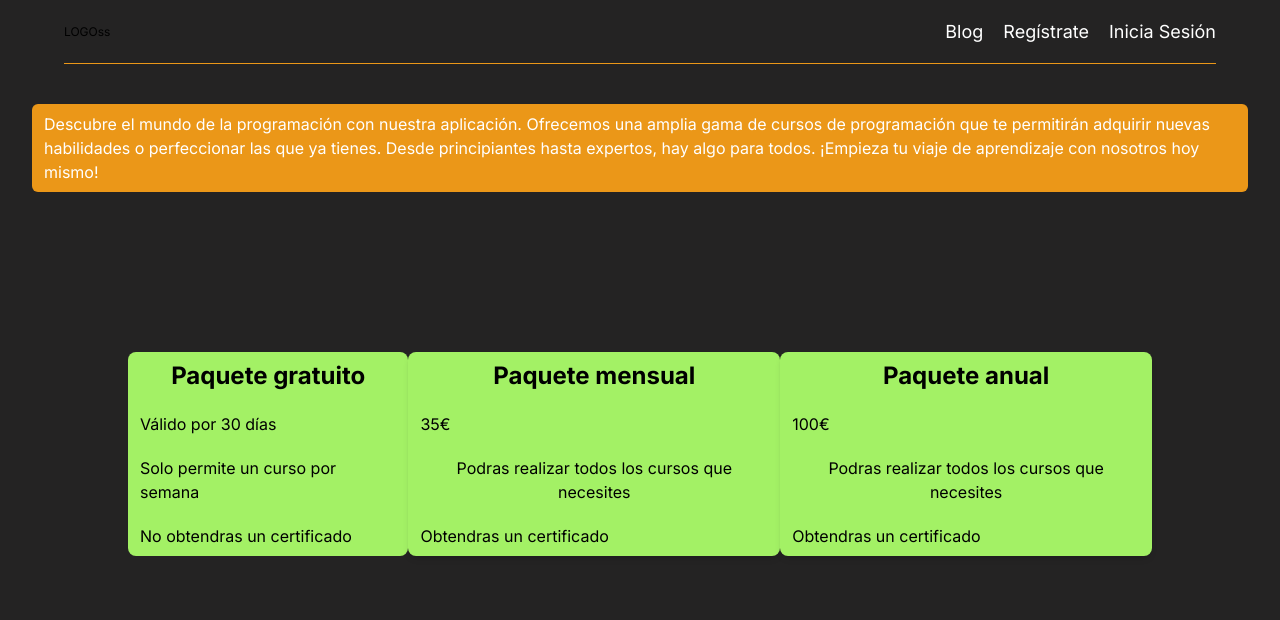
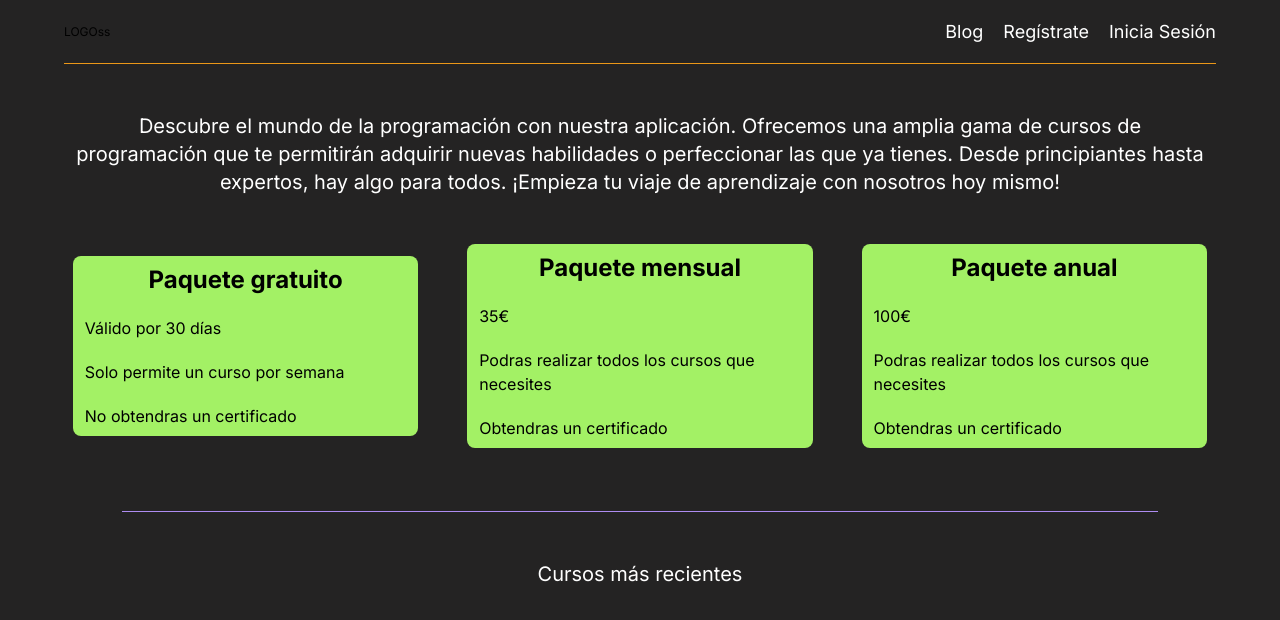
Before and after one commit to BraisCS/CoursePage, a Next.js app: page / in a window 1280 px wide. Shown: the top 620 px of the page. Built offline with nearby package versions, Linux system fonts and the light colour scheme; no server answers.

Commit message:
changes in navbar

```diff
--- a/app/components/nav.tsx
+++ b/app/components/nav.tsx
@@ -13,7 +13,7 @@ export default function Nav({ session }: { session: any }) {
     return (
         <>
         {/* Pantallas grandes */}
-        <nav className="h-16 w-[90%] border-b border-Light-Orange flex flex-row justify-between items-center lg:block">
+        <nav className="h-16 w-[90%] border-b border-Light-Orange lg:flex flex-row justify-between items-center hidden">
             <div className='flex flex-row justify-between items-center h-full w-full'>
             <p className="text-white text-xs">LOGOss</p>
             <div className='flex flex-row justify-end items-center h-full w-full gap-5'>
@@ -40,8 +40,17 @@ export default function Nav({ session }: { session: any }) {
         <nav className="h-16 w-[90%] border-b border-Light-Orange flex flex-row justify-between items-center lg:hidden">
             {showButtons && (
             <>
-                <div className="absolute bg-Dark w-full h-full top-0 left-0 z-10 "></div>
-                <div className="absolute w-[90%] bg-Dark flex flex-row justify-between items-center z-50">
+                <div className="fixed bg-Dark w-full h-full top-0 left-0 z-10 "></div>
+                <div className="fixed w-[90%] top-3 bg-Dark flex flex-col gap-10 z-50 ">
+                    <div className='w-full flex flex-row justify-end '>
+                        <Image onClick={() => setShowButtons(!showButtons)} className="cursor-pointer h-9 w-9" src={"/cross.svg"} alt="Icono de cierre" height={30} width={30} />
+                    </div>
+                    <div className="relative w-full flex flex-col justify-start items-start gap-5 "> {/* Asegúrate de que este contenedor sea relativo */}
+                        <Search/>
+                        {session ? <a href="/blog" className="block font-DMSans text-[#ffffff] text-lg font-normal">Mis Cursos</a> : null}
+                        <a href="/blog" className="block font-DMSans text-[#ffffff] text-lg font-normal">Blog</a>
+                        {session ? <a href="/upload" className="block font-DMSans text-[#ffffff] text-lg font-normal">Subir Curso</a> : null}
+                        {session ? <LogOut /> : null}
                         {!session ?
                         <>
                             <a href='/register' className="fixed h-14 w-[90%] flex flex-row justify-center items-center bottom-[4.5rem] ml-0 bg-Light-Orange cursor-pointer">
@@ -51,26 +60,7 @@ export default function Nav({ session }: { session: any }) {
                                 <p className="font-DMSans text-Light-Orange text-lg font-normal">Inicia Sesión</p>
                             </a>
                         </> : null }
-                    <div className="w-[100%] flex flex-col justify-start items-start mt-32 relative"> {/* Asegúrate de que este contenedor sea relativo */}
-                        {session ? <LogOut /> : null}
-                        {session ? <a href="/upload" className="block font-DMSans text-[#ffffff] text-lg font-normal">Subir Curso</a> : null}
-                        <a href="/blog" className="block font-DMSans text-[#ffffff] text-lg font-normal">Blog</a>
-                        {session ? <a href="/blog" className="block font-DMSans text-[#ffffff] text-lg font-normal">Mis Cursos</a> : null}
-                        <div className='w-full flex flex-row justify-between items-start'>
-                            <p className='font-DMSans text-[#ffffff] text-lg font-normal'> Cursos </p>
-                            <Image onClick={() => setShowCoursers(!showCourses)} className="cursor-pointer text-Light-Orange" src={"/arrow-down.svg"} alt="Icono de cierre" height={30} width={30} />
                     </div>
-                        {showCourses && (
-                            <div className="relative top-full left-5 w-full"> {/* Este contenedor se posiciona absolutamente para expandirse hacia abajo */}
-                                <a href="/blog" className="font-DMSans text-[#ffffff] text-lg font-normal block">Marketing</a>
-                                <a href="/blog" className="font-DMSans text-[#ffffff] text-lg font-normal block" >Data Base</a>
-                                <a href="/blog" className="font-DMSans text-[#ffffff] text-lg font-normal block" >Back-end</a>
-                                <a href="/curso/front-end" className="font-DMSans text-[#ffffff] text-lg font-normal block">Front-end</a>
-                            </div>
-                        )}
-                    <Search/>
-                    </div>
-                    <Image onClick={() => setShowButtons(!showButtons)} className="cursor-pointer h-9 w-9" src={"/cross.svg"} alt="Icono de cierre" height={30} width={30} />
                 </div>
             </>
         )}
--- a/app/components/search.tsx
+++ b/app/components/search.tsx
@@ -5,9 +5,9 @@ export default function Search(){
 
   return (
 
-<fieldset className='relative flex flex-row justify-start items-start'>
+<fieldset className='relative flex flex-row justify-start items-start w-[80%]'>
     <input
-            className='rounded-xl pl-4 py-1'
+            className='rounded-xl pl-4 py-1 w-full'
             type="text"
             placeholder='Buscar un curso...'
     />
--- a/app/page.tsx
+++ b/app/page.tsx
@@ -9,30 +9,34 @@ export default async function Home() {
     <>
       <article className="w-full flex flex-col items-center">
         <Nav session={session} />
-        <main className="w-full flex flex-col justify-start items-center mt-10">
-          <div className="w-[95%] bg-Light-Orange px-3 py-2 rounded-md">
-            <p className="text-[#ffffff]">Descubre el mundo de la programación con nuestra aplicación. Ofrecemos una amplia gama de cursos de programación que te permitirán adquirir nuevas habilidades o perfeccionar las que ya tienes. Desde principiantes hasta expertos, hay algo para todos. ¡Empieza tu viaje de aprendizaje con nosotros hoy mismo!</p>
+        <main className="w-[95%] lg:w-[90%] flex flex-col justify-start items-center mt-10">
+          <div className="w-full px-3 py-2 rounded-md">
+            <p className="text-[#ffffff] font-DMSans font-normal text-xl text-center">Descubre el mundo de la programación con nuestra aplicación. Ofrecemos una amplia gama de cursos de programación que te permitirán adquirir nuevas habilidades o perfeccionar las que ya tienes. Desde principiantes hasta expertos, hay algo para todos. ¡Empieza tu viaje de aprendizaje con nosotros hoy mismo!</p>
           </div>
-          <div className="w-[80%] flex flex-row justify-evenly items-center mt-40">
-            <div className=" flex flex-col items-start gap-5 bg-Light-Green hover:bg-Light-Purple cursor-pointer rounded-lg px-3 py-2  w-[95%] lg:w-auto">
+          <div className="w-full flex flex-col lg:flex-row justify-evenly items-center gap-10 mt-10">
+            <div className=" flex flex-col items-start gap-5 bg-Light-Green hover:bg-Light-Purple cursor-pointer rounded-lg px-3 py-2 w-[95%] lg:w-[30%]">
               <h2 className=" text-2xl font-DMSans font-bold text-[#000] text-center w-full">Paquete gratuito</h2>
               <p className=" text-base font-DMSans font-normal text-[#000]">Válido por 30 días </p>
               <p className=" text-base font-DMSans font-normal text-[#000]"> Solo permite un curso por semana</p>
               <p className=" text-base font-DMSans font-normal text-[#000]"> No obtendras un certificado</p>
             </div>
-            <div className=" flex flex-col items-start gap-5 bg-Light-Green backdrop-blur-md shadow-md rounded-lg px-3 py-2 text-center w-[95%] lg:w-auto">
+            <div className=" flex flex-col items-start gap-5 bg-Light-Green hover:bg-Light-Purple cursor-pointer rounded-lg px-3 py-2 w-[95%] lg:w-[30%]">
               <h2 className=" text-2xl font-DMSans font-bold text-[#000] text-center w-full">Paquete mensual</h2>
               <p className=" text-base font-DMSans font-normal text-[#000]"> 35€ </p>
               <p className=" text-base font-DMSans font-normal text-[#000]"> Podras realizar todos los cursos que necesites</p>
               <p className=" text-base font-DMSans font-normal text-[#000]"> Obtendras un certificado</p>
             </div>
-            <div className=" flex flex-col items-start gap-5 bg-Light-Green backdrop-blur-md shadow-md rounded-lg px-3 py-2 text-center w-[95%] lg:w-auto">
+            <div className=" flex flex-col items-start gap-5 bg-Light-Green hover:bg-Light-Purple cursor-pointer rounded-lg px-3 py-2 w-[95%] lg:w-[30%]">
               <h2 className=" text-2xl font-DMSans font-bold text-[#000] text-center w-full">Paquete anual</h2>
               <p className=" text-base font-DMSans font-normal text-[#000]"> 100€ </p>
               <p className=" text-base font-DMSans font-normal text-[#000]"> Podras realizar todos los cursos que necesites</p>
               <p className=" text-base font-DMSans font-normal text-[#000]"> Obtendras un certificado</p>
             </div>
         </div>
+        <div className="h-16 w-[90%] border-b border-b-Light-Purple  flex flex-row justify-between items-center lg:block"></div>
+        <div className="w-full px-3 py-2 rounded-md mt-10">
+          <p className="text-[#ffffff] font-DMSans font-normal text-xl text-center">Cursos más recientes</p>
+        </div>
       </main>
       </article>
     </>
```
Lines whose indentation alone changed are shown as unchanged.
